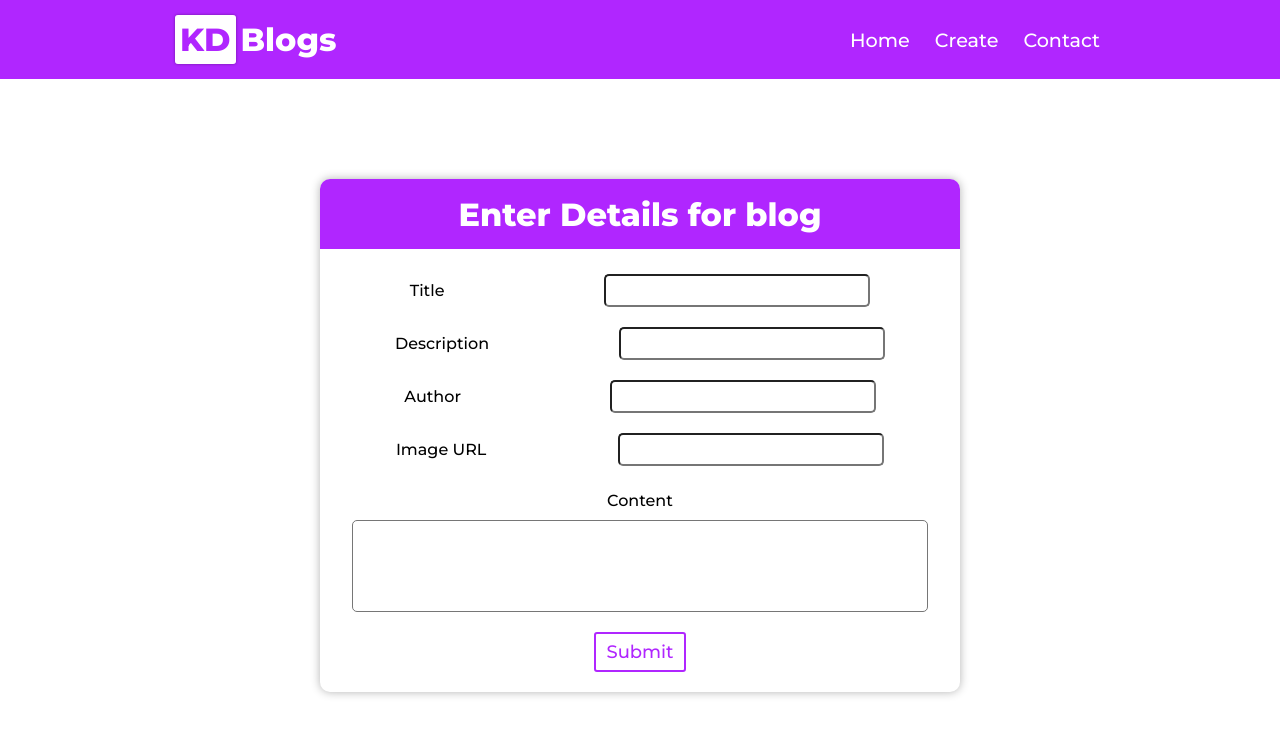
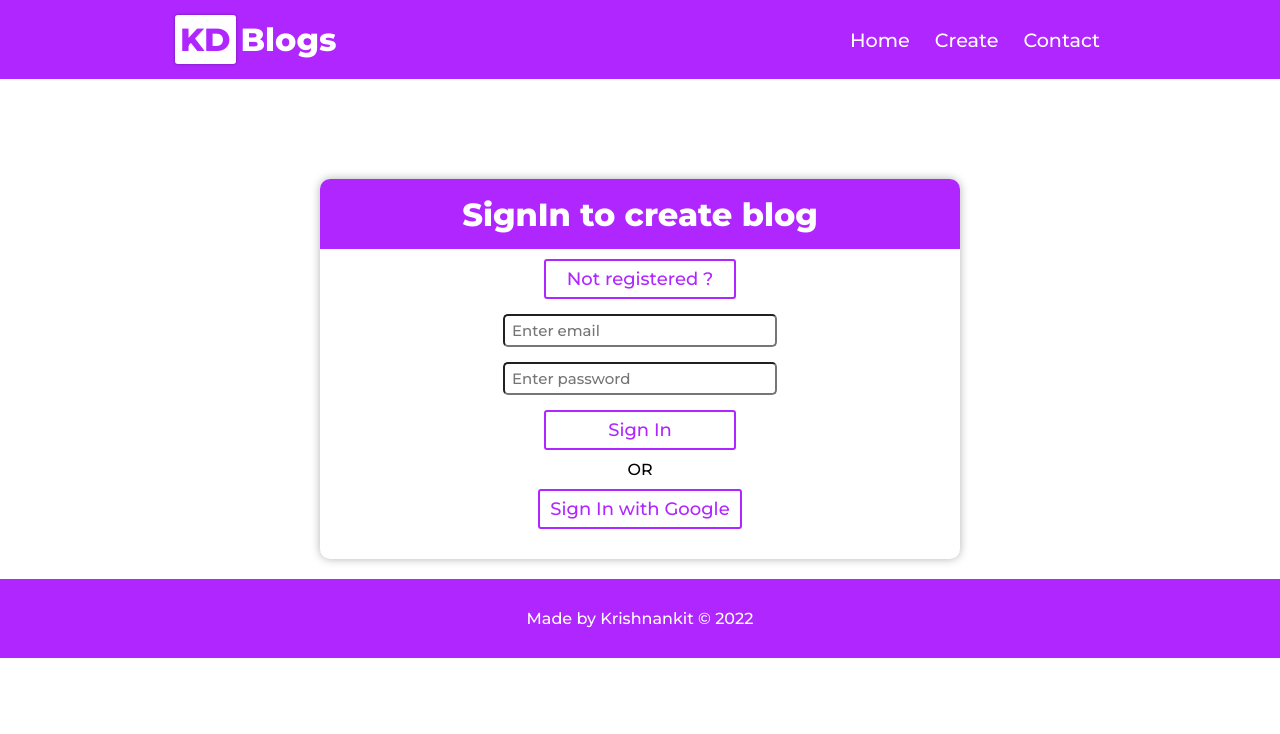
Before and after one commit to krishnankit/react-blog-website, a React (Create React App) app: page /create in a window 1280 px wide. Shown: the top 734 px of the page. Built offline with nearby package versions, Linux system fonts and the light colour scheme.

Commit message:
create auth pages

```diff
--- a/src/App.js
+++ b/src/App.js
@@ -3,7 +3,8 @@ import Home from "./pages/home/Home";
 import Contact from "./pages/contact/Contact";
 import Blogs from "./pages/blogs/Blogs";
 import Blog from "./pages/blog/Blog";
-import Create from "./pages/create/Create";
+import SignIn from "./pages/Auth/SignIn";
+import SignUp from "./pages/Auth/SignUp";
 
 function App() {
   return (
@@ -12,7 +13,9 @@ function App() {
         <Route path="/" exact element={<Home />}></Route>
         <Route path="/contact" element={<Contact />}></Route>
         <Route path="/allblogs" element={<Blogs />}></Route>
-        <Route path="/create" element={<Create />}></Route>
+        <Route path="/create" element={<SignIn />}></Route>
+        <Route path="/signin" element={<SignIn />}></Route>
+        <Route path="/signup" element={<SignUp />}></Route>
         <Route path="/blog/:id" element={<Blog />}></Route>
       </Routes>
     </BrowserRouter>
--- /dev/null
+++ b/src/components/footer/Footer.jsx
@@ -0,0 +1,11 @@
+import "./footer.css";
+
+const Footer = () => {
+  return (
+    <div className="footer">
+      <p>Made by Krishnankit &copy; 2022 </p>
+    </div>
+  );
+}
+
+export default Footer;
--- /dev/null
+++ b/src/components/footer/footer.css
@@ -0,0 +1,8 @@
+.footer {
+  margin-top: 20px;
+  text-align: center;
+  padding: 30px;
+  font-size: 1rem;
+  color: #fff;
+  background-color: rgb(176, 38, 255);
+}
--- /dev/null
+++ b/src/pages/Auth/SignIn.jsx
@@ -0,0 +1,28 @@
+import Footer from "../../components/footer/Footer";
+import Navbar from "../../components/navbar/Navbar";
+import "./auth.css";
+import { Link } from "react-router-dom";
+
+const SignIn = () => {
+  return (
+    <div className="auth">
+      <Navbar />
+      <div className="auth-container">
+        <div className="auth-heading">
+          <h1>SignIn to create blog</h1>
+        </div>
+        <div className="auth-form">
+          <Link style={{textDecoration: "none"}} to="/signup"><button className="auth-button">Not registered ?</button></Link>
+          <input type="email" name="email" id="email" placeholder="Enter email" />
+          <input type="password" name="password" id="password" placeholder="Enter password"/>
+          <button className="auth-button">Sign In</button>
+          OR
+          <button className="auth-button">Sign In with Google</button>
+        </div>
+      </div>
+      <Footer />
+    </div>
+  );
+}
+
+export default SignIn;
--- /dev/null
+++ b/src/pages/Auth/SignUp.jsx
@@ -0,0 +1,28 @@
+import Footer from "../../components/footer/Footer";
+import "./auth.css";
+import { Link } from "react-router-dom";
+import Navbar from "../../components/navbar/Navbar";
+
+const SignUp = () => {
+  return (
+    <div className="auth">
+      <Navbar />
+      <div className="auth-container">
+        <div className="auth-heading">
+          <h1>SignUp to create blog</h1>
+        </div>
+        <div className="auth-form">
+          <Link style={{textDecoration: "none"}} to="/signin"><button className="auth-button">Already registered ?</button></Link>
+          <input type="email" name="email" id="email" placeholder="Enter email" />
+          <input type="password" name="password" id="password" placeholder="Enter password"/>
+          <button className="auth-button">Sign Up</button>
+          OR
+          <button className="auth-button">Sign In with Google</button>
+        </div>
+      </div>
+      <Footer />
+    </div>
+  );
+}
+
+export default SignUp;
--- /dev/null
+++ b/src/pages/Auth/auth.css
@@ -0,0 +1,35 @@
+.auth {
+  text-align: center;
+}
+
+.auth-container {
+  width: 50%;
+  margin: auto;
+  margin-top: 100px;
+  border-radius: 10px;
+  box-shadow: 0 0 10px rgba(0, 0, 0, 0.3);
+  border-radius: 10px;
+  padding-bottom: 20px;
+}
+
+.auth-heading {
+  border-top-left-radius: 10px;
+  border-top-right-radius: 10px;
+  min-height: 70px;
+  background: rgb(176, 38, 255);
+  color: #ffffff;
+  text-align: center;
+  display: flex;
+  align-items: center;
+  justify-content: center;
+}
+
+input {
+  display: block;
+  margin: 15px auto;
+}
+
+.auth-button {
+  min-width: 30%;
+  display: block;
+}
--- a/src/pages/blog/Blog.jsx
+++ b/src/pages/blog/Blog.jsx
@@ -3,14 +3,13 @@ import {useParams} from "react-router-dom";
 import { useEffect, useState } from "react";
 import Navbar from "../../components/navbar/Navbar";
 import {db} from "../../firebaseconfig";
-import {collection, query, onSnapshot, getDocs} from "firebase/firestore";
+import {collection, query, onSnapshot} from "firebase/firestore";
+import Footer from "../../components/footer/Footer";
 
 const Blog = () => {
   const {id} = useParams();
 
   const [blog, setBlog] = useState();
-
-
 
   useState(() => {
     const q = query(collection(db, 'blogs'))
@@ -23,23 +22,24 @@ const Blog = () => {
     })
   }, [])
   return (
-    <div className="blog">
+    <div className="blog-page">
       <Navbar />
       <div className="blog-container">
-        <h1 className="title">{blog.title}</h1>
-        <p className="author"> - by {blog.author}</p>
+        <h1 className="single-title">{blog.title}</h1>
+        <p className="single-author"> - by {blog.author}</p>
         <div className="introduction">
-          <div className="image">
+          <div className="single-image">
             <img src={blog.img} alt="Image" />
           </div>
-          <div className="description">
+          <div className="single-description">
             <p>{blog.description}</p>
           </div>
         </div>
-        <div className="content">
+        <div className="single-content">
           <p>{blog.content}</p>
         </div>
       </div>
+      <Footer />
     </div>
 
   )
--- a/src/pages/blog/singleblog.css
+++ b/src/pages/blog/singleblog.css
@@ -0,0 +1,53 @@
+.blog-page {
+  width: 100%;
+  text-align: center;
+}
+
+.blog-container {
+  width: 80%;
+  margin: 50px auto;
+  display: flex;
+  flex-direction: column;
+  align-items: center;
+}
+
+.single-title {
+  align-self: flex-start;
+  font-size: 2.5rem;
+  line-height: 1.5;
+}
+
+.single-author {
+  align-self: flex-start;
+  margin-bottom: 10px;
+}
+
+.introduction {
+  display: flex;
+  align-items: center;
+  justify-content: center;
+  gap: 20px;
+  height: 250px;
+}
+
+.single-image {
+  flex: 1;
+  height: 100%;
+}
+
+img {
+  height: 100%
+}
+
+.single-description {
+  flex: 2;
+  font-size: 1.2rem;
+  font-weight: bold;
+  color: #333;
+  text-align: left;
+}
+
+.single-content {
+  text-align: justify;
+  margin: 20px auto;
+}
--- a/src/pages/blogs/Blogs.jsx
+++ b/src/pages/blogs/Blogs.jsx
@@ -4,6 +4,7 @@ import { db } from "../../firebaseconfig";
 import { query, onSnapshot, collection } from "firebase/firestore";
 import Blog from "../../components/blog/Blog";
 import Navbar from "../../components/navbar/Navbar";
+import Footer from "../../components/footer/Footer";
 
 const Blogs = () => {
   const [blogs, setBlogs] = useState([]);
@@ -26,6 +27,7 @@ const Blogs = () => {
             return <Blog key={blog.id} title={blog.data.title} description={blog.data.description} img={blog.data.img} content={blog.data.content} author={blog.data.author} />
           })}
       </div>
+      <Footer />
     </div>
   )
 }
--- a/src/pages/contact/Contact.jsx
+++ b/src/pages/contact/Contact.jsx
@@ -1,5 +1,6 @@
 import './contact.css';
 import Navbar from '../../components/navbar/Navbar';
+import Footer from '../../components/footer/Footer';
 
 const Contact = () => {
   return (
@@ -26,6 +27,7 @@ const Contact = () => {
             <button>Submit</button>
         </div>
       </div>
+      <Footer />
     </div>
   )
 }
--- a/src/pages/create/Create.jsx
+++ b/src/pages/create/Create.jsx
@@ -1,5 +1,6 @@
 import "./create.css";
 import Navbar from '../../components/navbar/Navbar'
+import Footer from "../../components/footer/Footer";
 
 const Create = () => {
   return (
@@ -33,6 +34,7 @@ const Create = () => {
           <button>Submit</button>
         </div>
       </div>
+      <Footer />
     </div>
   )
 }
--- a/src/pages/home/Home.jsx
+++ b/src/pages/home/Home.jsx
@@ -5,6 +5,7 @@ import Blog from '../../components/blog/Blog';
 import { useEffect, useState } from 'react';
 import {collection, query, onSnapshot} from "firebase/firestore";
 import {db} from "../../firebaseconfig";
+import Footer from '../../components/footer/Footer';
 
 const Home = () => {
   const [blogs, setBlogs] = useState([]);
@@ -39,6 +40,7 @@ const Home = () => {
         <Link to="/allblogs"><button>Read All Blogs</button></Link>
       </div>
     </div>
+    <Footer />
   </div>
   )
 }
```
